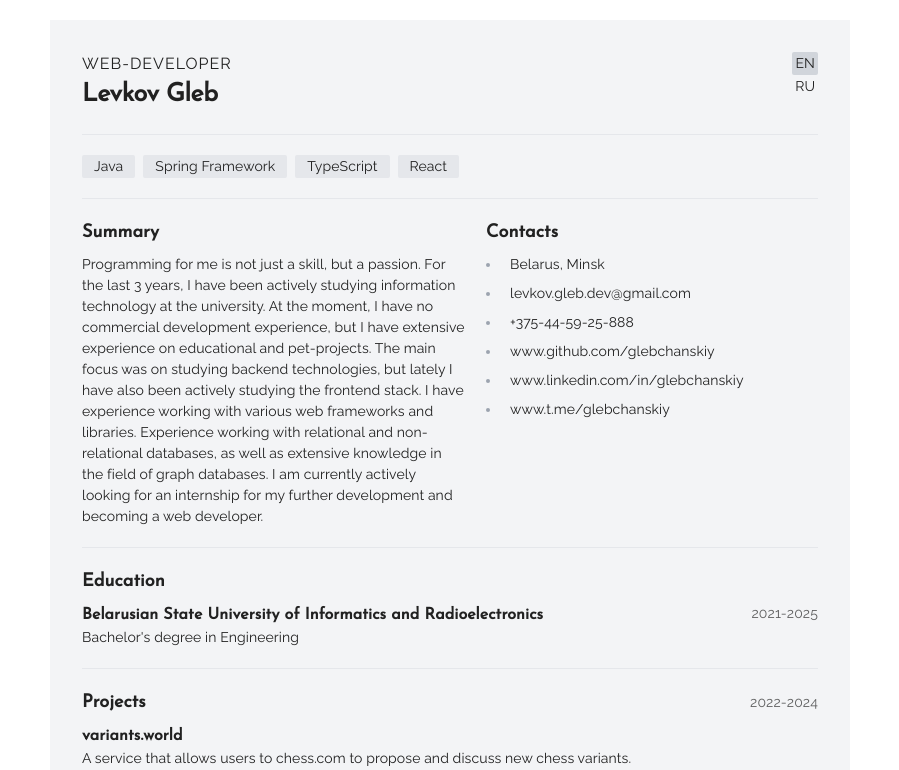
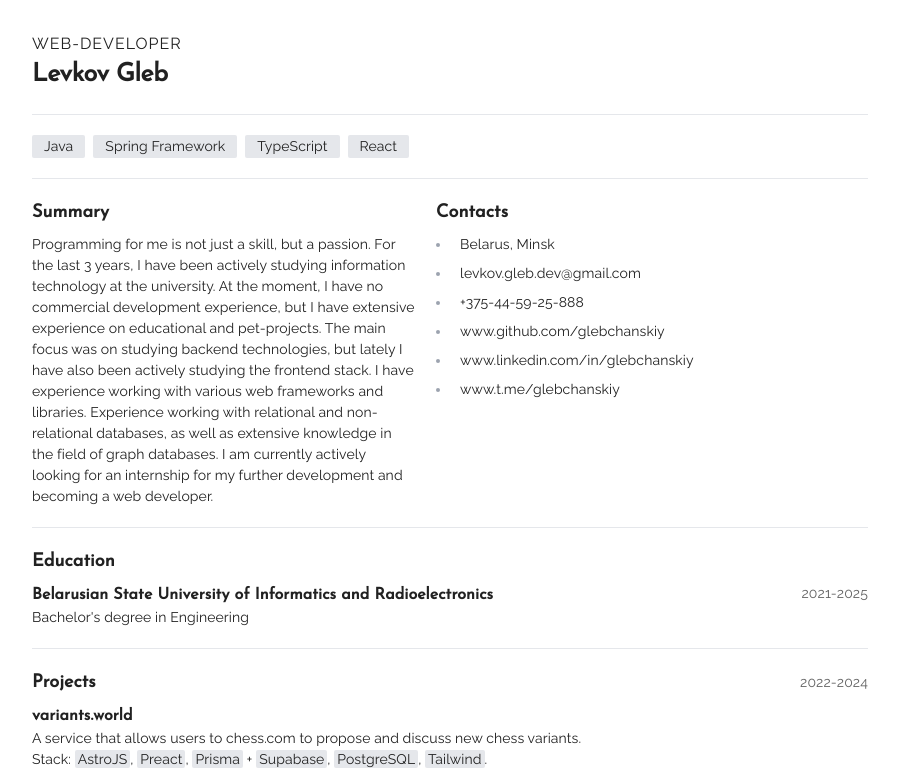
Before and after one commit to glebchanskiy/glebchanskiy.github.io, a Preact app: page / in a window 1280 px wide. Shown: the top 770 px of the page, without its empty margins (190-1089 px from the left). Built offline with nearby package versions, Linux system fonts and the light colour scheme.

Commit message:
feat: updated styles for importing to pdf

```diff
--- a/src/components/Header.jsx
+++ b/src/components/Header.jsx
@@ -11,11 +11,11 @@ export const Header = ({ personName, lang, changeLanguage }) => {
           {personName}
         </h2>
       </div>
-      <div class="flex flex-col ">
+      {/* <div class="flex flex-col ">
         <button
           onClick={() => changeLanguage(Langs.en)}
           class={`px-[3px] py-[1px] ${
-            lang === Langs.en ? "bg-gray-300 rounded-sm" : ""
+            lang === Langs.en ? "bg-gray-200 rounded-sm" : ""
           } transition-all duration-700 ease-out`}
         >
           EN
@@ -23,12 +23,12 @@ export const Header = ({ personName, lang, changeLanguage }) => {
         <button
           onClick={() => changeLanguage(Langs.ru)}
           class={`px-[3px] py-[1px] ${
-            lang === Langs.ru ? "bg-gray-300 rounded-sm" : ""
+            lang === Langs.ru ? "bg-gray-200 rounded-sm" : ""
           } transition-all duration-700 ease-out`}
         >
           RU
         </button>
-      </div>
+      </div> */}
     </div>
   )
 }
--- a/src/components/ProfileAndContacts.jsx
+++ b/src/components/ProfileAndContacts.jsx
@@ -32,7 +32,7 @@ export const ProfileAndContacts = ({
               class="cursor-pointer text-nowrap"
               key={c.label}
             >
-              <span class="px-1 rounded border border-gray-100 hover:border-gray-300 transition-colors duration-300 ease-out">
+              <span class="px-1 rounded border border-white hover:border-gray-300 transition-colors duration-300 ease-out">
                 {c.label}
               </span>
             </li>
--- a/src/index.jsx
+++ b/src/index.jsx
@@ -18,7 +18,7 @@ export function App() {
 
   return (
     <div
-      class={`font-primary text-[18px] sm:text-[14px] font-normal tracking-[0.1px] text-text container bg-gray-100 mx-auto p-2 pb-20 sm:my-5  sm:p-8`}
+      class={`font-primary text-[18px] sm:text-[14px] font-normal tracking-[0.1px] text-text container mx-auto p-2 pb-20 sm:p-8`}
     >
       <Header
         personName={localizedState.personal.name}
--- a/src/styles/computed.css
+++ b/src/styles/computed.css
@@ -550,15 +550,9 @@ video {
   margin-left: auto;
 }
 
-@media (min-width: 600px) {
+@media (min-width: 900px) {
   .container {
-    max-width: 600px;
-  }
-}
-
-@media (min-width: 800px) {
-  .container {
-    max-width: 800px;
+    max-width: 900px;
   }
 }
 
@@ -697,19 +691,14 @@ li::marker {
   border-width: 1px;
 }
 
-.border-gray-100 {
+.border-white {
   --tw-border-opacity: 1;
-  border-color: rgb(243 244 246 / var(--tw-border-opacity));
+  border-color: rgb(255 255 255 / var(--tw-border-opacity));
 }
 
-.bg-gray-100 {
+.bg-gray-200 {
   --tw-bg-opacity: 1;
-  background-color: rgb(243 244 246 / var(--tw-bg-opacity));
-}
-
-.bg-gray-300 {
-  --tw-bg-opacity: 1;
-  background-color: rgb(209 213 219 / var(--tw-bg-opacity));
+  background-color: rgb(229 231 235 / var(--tw-bg-opacity));
 }
 
 .p-2 {
```
Also changed, not shown: tailwind.config.js (+5 -5 lines).
